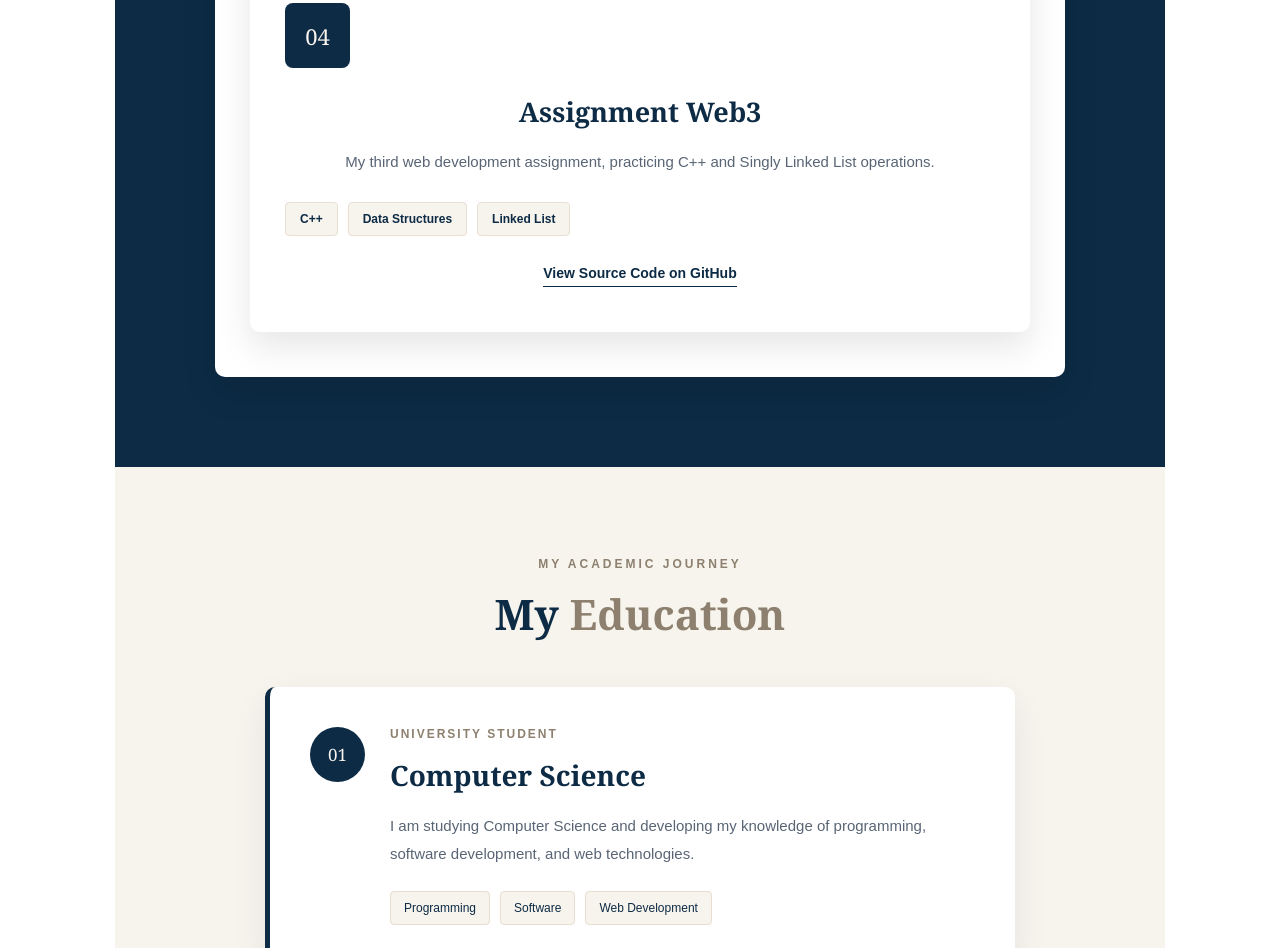
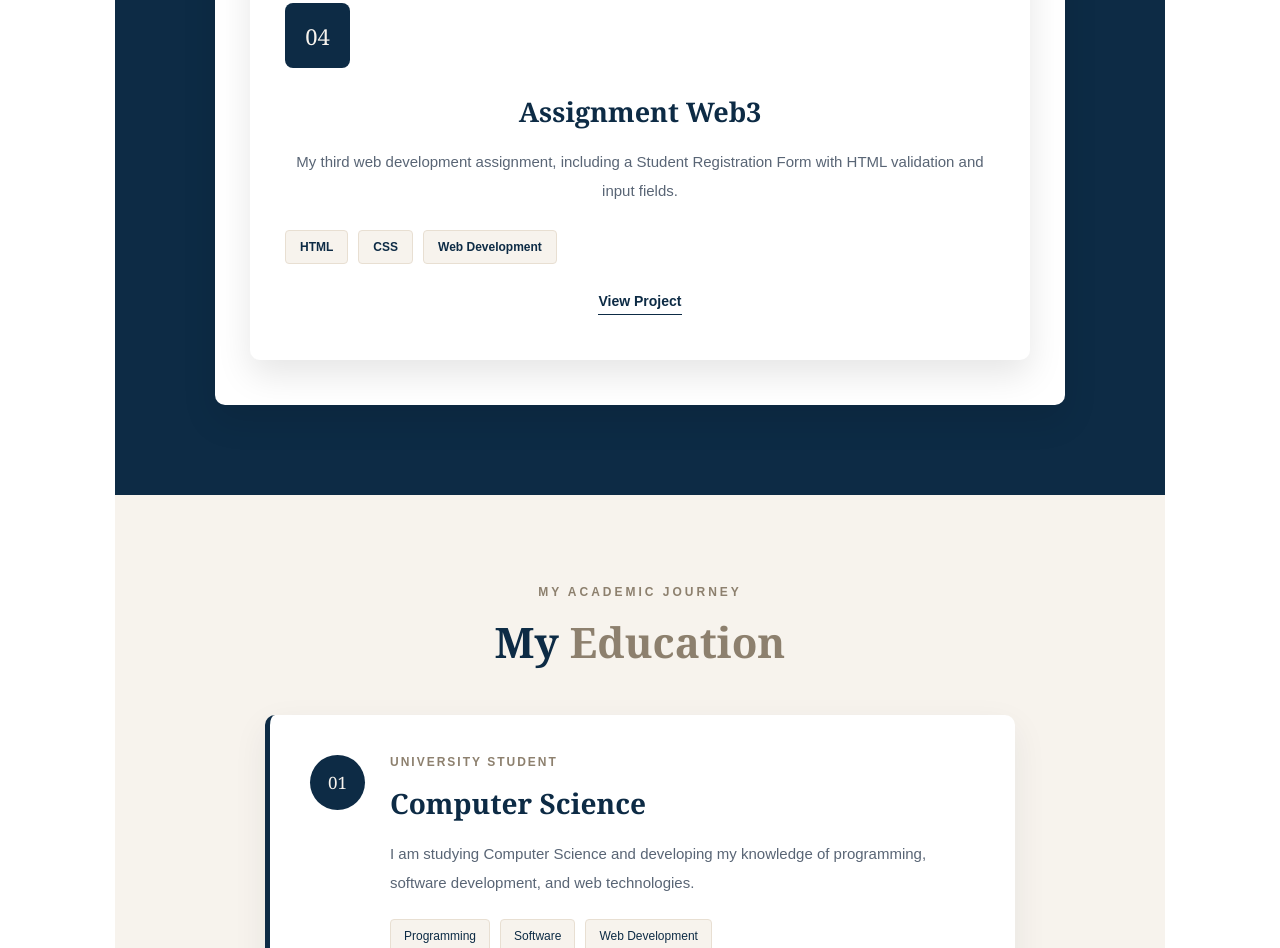
Before and after one commit to rawanfouad111/My-Portfolio, a plain HTML site: page index.html in a window 1280 px wide. Shown: the part 3652-4600 px from the top of the page. Drawn offline with Linux system fonts and the light colour scheme.

Commit message:
Update index.html

```diff
--- a/index.html
+++ b/index.html
@@ -231,18 +231,19 @@
 <h3>Assignment Web3</h3>
 <p>
     My third web development assignment,
-    practicing C++ and Singly Linked List operations.
+    including a Student Registration Form
+    with HTML validation and input fields.
 </p>
 <div class="project-technologies">
-    <span>C++</span>
-    <span>Data Structures</span>
-    <span>Linked List</span>
+    <span>HTML</span>
+    <span>CSS</span>
+    <span>Web Development</span>
 </div>
-<a href=https://rawanfouad111.github.io/assignment-web3/
+<a href="https://rawanfouad111.github.io/assignment-web3/"
    class="project-link"
    target="_blank"
    rel="noopener noreferrer">
-    View Source Code on GitHub
+    View Project
 </a>
 </div>
     </div>
```
